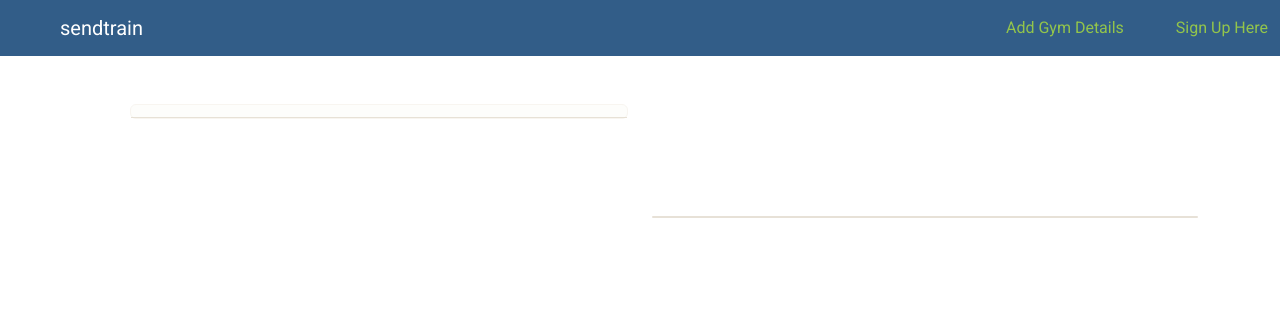
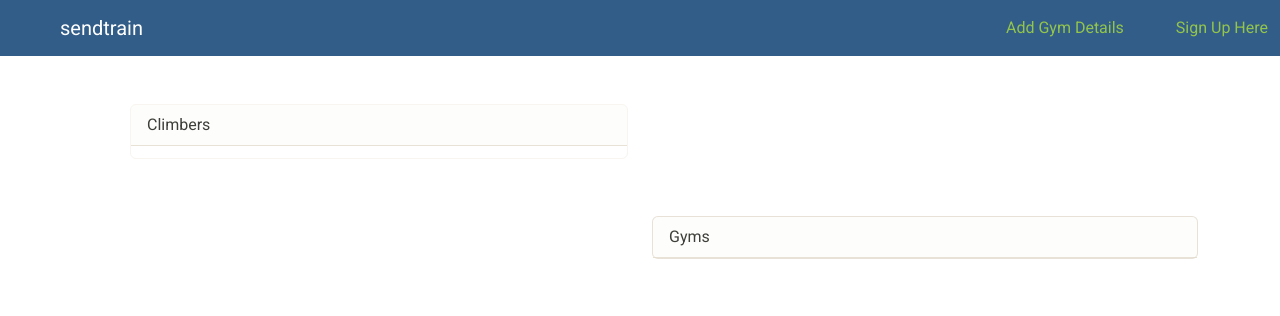
Before and after one commit to bakedoatmeal/beta, a Flask app: page / in a window 1280 px wide. Shown: the top 316 px of the page. Run offline with Flask 2, Linux system fonts and the light colour scheme; data that the repository does not hold is empty; some libraries are stand-ins or nearby versions.

Commit message:
show display pic in users view

```diff
--- a/templates/climbers_index.html
+++ b/templates/climbers_index.html
@@ -5,7 +5,8 @@
     <div class='row mt-5'>
         <div class="col">
             <div class='card border-light ml-5 mb-4' style="max-width: 50vw;">
-                <div class="card-header d-flex pb-2 pt-1">
+                <div class='card-header'>Climbers</div>
+                <div class="card-body d-flex pb-2 pt-1">
                 {% for climber in climbers %}
                 <div class='d-flex flex-column justify-content-center' style='max-width: 80px;'>
                     <a href='/climbers/{{ climber._id }}' class='ml-2 mr-2 mt-2'><img src="{{ url_for('file', filename=climber['profile-photo']) }}" style='height: 50px; width: 50px; border-radius: 25px;'/></a>
@@ -29,6 +30,7 @@
 
         <div class='col' style='margin-top: 14vh;'>
             <div class='card'>
+            <div class="card-header">Gyms</div>
             {% for gym in gyms %}
 
                 <div class='d-flex align-items-center pt-3 pb-3 pl-3 pr-3'>
--- a/templates/partials/route.html
+++ b/templates/partials/route.html
@@ -1,10 +1,6 @@
 <div class='card border-light mb-3 ml-5' style="max-width: 50vw; padding: 0">
     <div class='card-header pt-3 pb-3'>
-        {% for climber in climbers%}
-            {% if climber._id == climb.climber_id %}
         <img class='mr-2' src='{{ url_for("file", filename=climber["profile-photo"]) }}' style='height: 30px; width: 30px; border-radius: 15px;'/>
-            {% endif %}
-        {% endfor %}
         {{ climb.username }}
     </div>
     <img src="{{ url_for('file', filename=climb['photo_video_name']) }}">
```
